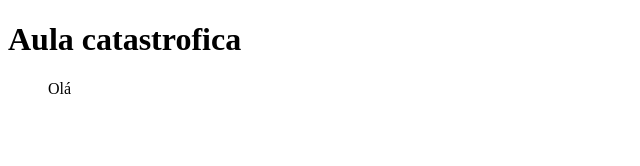
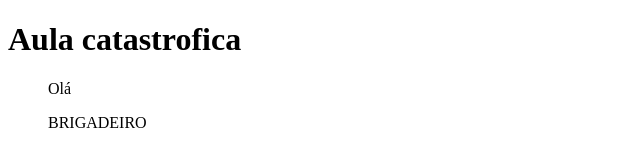
Before and after one commit to KethleenRosa/scm, a plain HTML site: page index.html in a window 1280 px wide. Shown: the whole page, without its empty margins (0-640 px from the left). Drawn offline with Linux system fonts and the light colour scheme.

Commit message:
Alteração no index.html

```diff
--- a/index.html
+++ b/index.html
@@ -8,5 +8,6 @@
 <body>
     <h1>Aula catastrofica</h1>
     <ul> Olá</ul>
+    <ul>BRIGADEIRO</ul>
 </body>
 </html>
```
